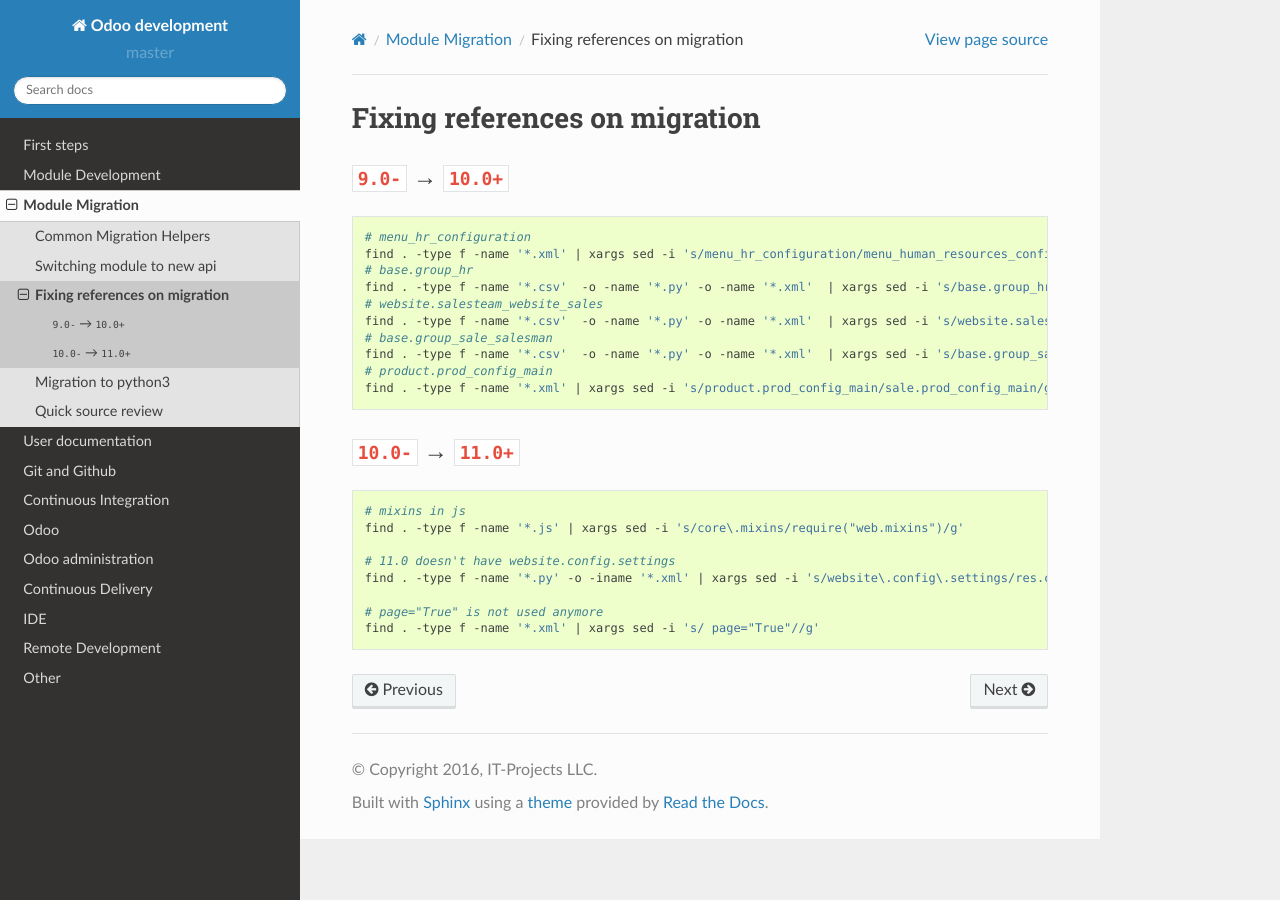
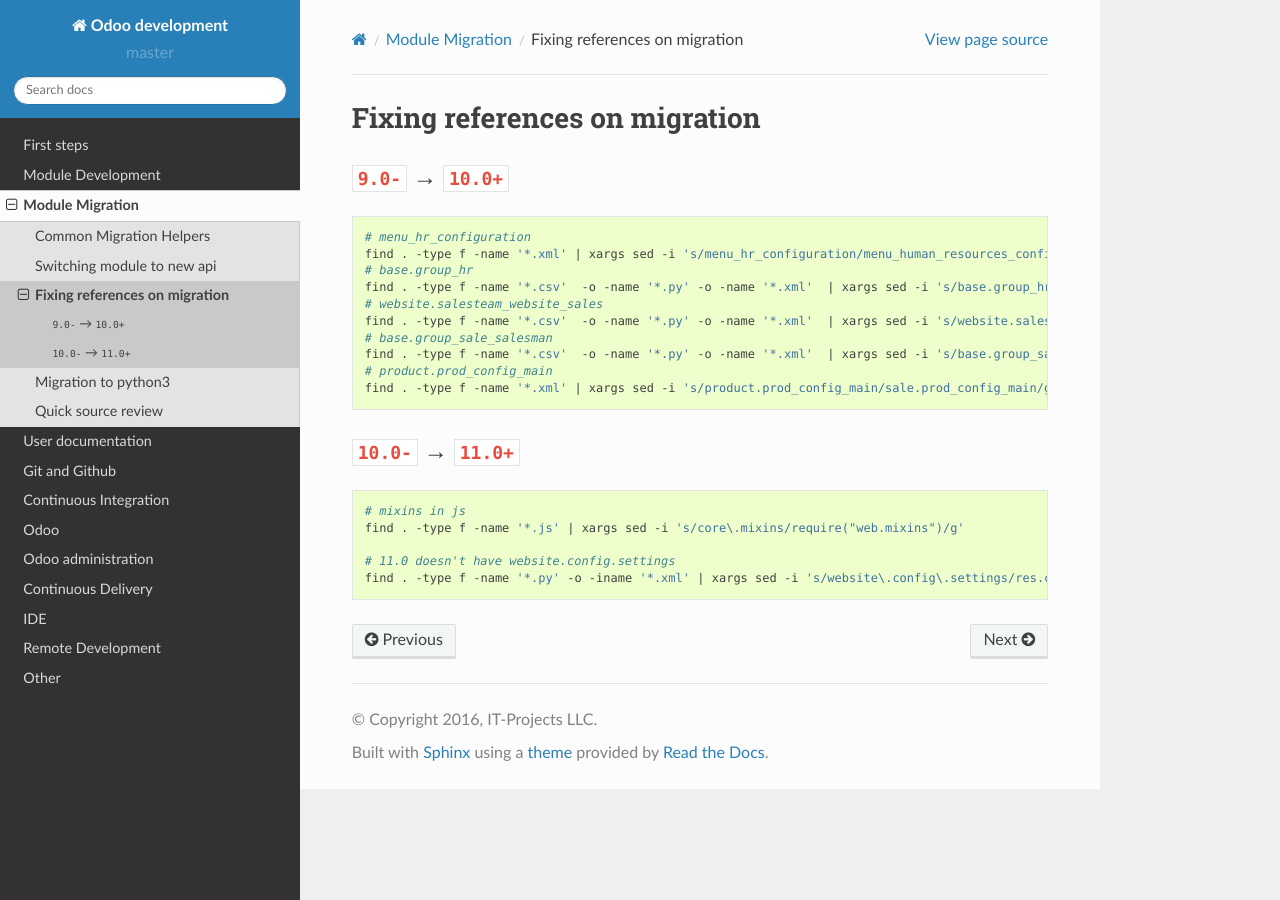
Before and after one commit to itpp-labs/odoo-development, a Sphinx documentation site: the page built from docs/migration/fix-refs.rst, in a window 1280 px wide. Built offline with Sphinx 7.4.7 and the Read the Docs theme 2.0.0, drawn with Linux system fonts in a browser that asks for light colours; pages that are not in the unit, such as notebooks, are missing from menus.

Commit message:
move page='True' helper to "new-api.rst"

```diff
--- a/docs/migration/fix-refs.rst
+++ b/docs/migration/fix-refs.rst
@@ -30,6 +30,3 @@
 
     # 11.0 doesn't have website.config.settings
     find . -type f -name '*.py' -o -iname '*.xml' | xargs sed -i 's/website\.config\.settings/res.config.settings/g'
-
-    # page="True" is not used anymore
-    find . -type f -name '*.xml' | xargs sed -i 's/ page="True"//g'
```
